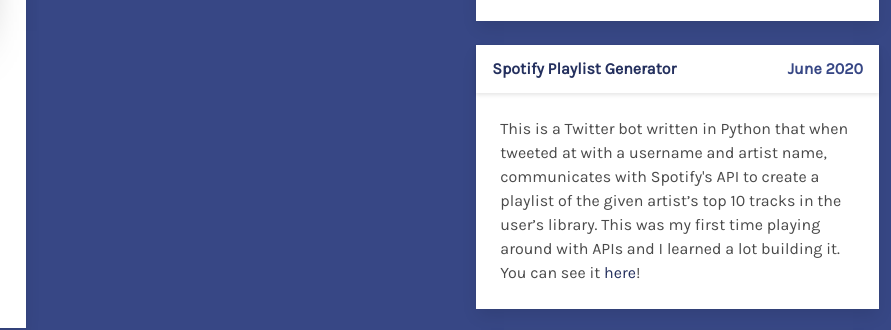
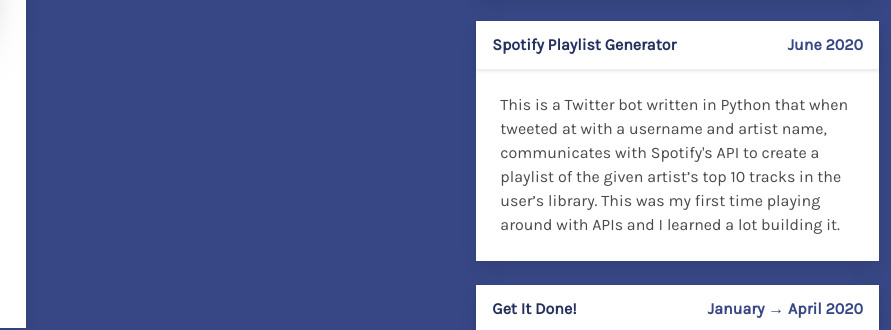
Before and after one commit to adirar111/adirar111.github.io, a website: page index.html in a window 1280 px wide and 1782 px high. Shown: the part 1125-1455 px from the top of the page, 389-1280 px from the left. Drawn offline with Linux system fonts and the light colour scheme.

Commit message:
page text edits

```diff
--- a/index.html
+++ b/index.html
@@ -153,7 +153,7 @@
                             My team members and I used the Twitter API to build a bot that when tweeted at by two users
                             with the same topic, would connect them via Twitter DMs. The bot promotes continued
                             discussion about important social issues like BLM and LGBTQ+ rights. Our project won the
-                            "Twitter For Everyone" hackathon category. Take a look at the project!
+                            "Twitter For Everyone" hackathon category.
                         </p>
                     </div>
                 </div>
@@ -171,8 +171,7 @@
                             name, communicates with Spotify's API to create a playlist of the given artist’s top 10
                             tracks in the user’s library. This was my first time playing around with APIs and I
                             learned
-                            a lot building it. You can see it <a
-                                href="https://github.com/adirar111/twitter-spotify-bot">here</a>!
+                            a lot building it.
                         </p>
                     </div>
                 </div>
```
